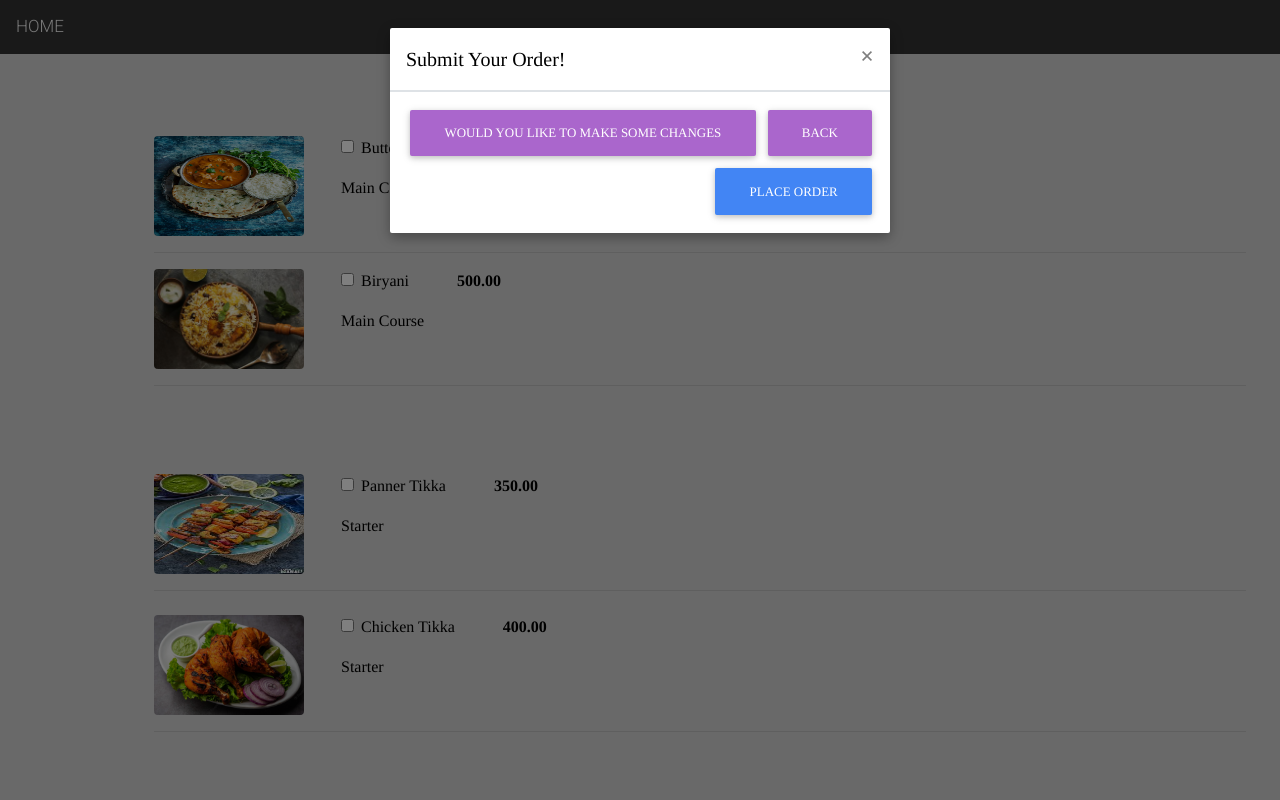
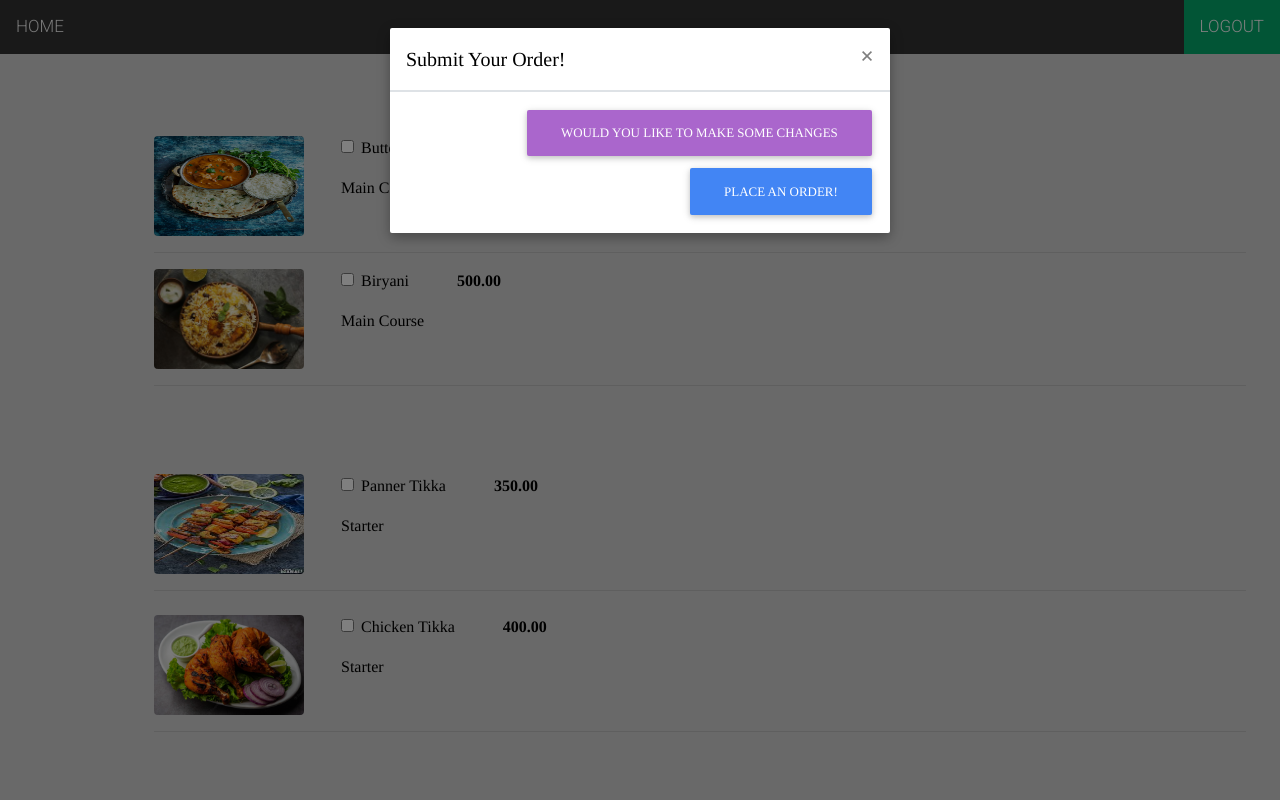
Before and after one commit to aniketshetty550/x23217529_CDOS_Project, a Django app: page /order/ in a window 1280 px wide, after a click on "SUBMIT ORDER". Run offline with Django 3.2, Linux system fonts and the light colour scheme; data comes from the database, SQL or seed files in the repository; both versions use the stored data as it was after the commit; some libraries are stand-ins or nearby versions.

Commit message:
fourtenth commit

```diff
--- a/Food_Delivery_App/urls.py
+++ b/Food_Delivery_App/urls.py
@@ -15,7 +15,7 @@ Including another URLconf
 """
 from django.contrib import admin
 from django.urls import path
-from customer.views import Home, About, Order, Contact, Menu, MenuSearch, Login, Signup, Adminlogin
+from customer.views import Home, About, Order, Contact, Menu, MenuSearch, Login, Signup, Adminlogin, AddMenu
 from django.conf.urls.static import static
 from django.conf import settings
 # from .views import Login, Signup
@@ -31,7 +31,7 @@ urlpatterns = [
     path('order/', Order.as_view(), name='order'),
     path('login/', Login.as_view(), name='login'),
     path('signup/', Signup.as_view(), name='signup'),
-    # path('add/', Add.as_view(), name='add'),
+    path('addmenu/', AddMenu.as_view(), name='addmenu'),
     path('adminlogin/', Adminlogin.as_view(), name='adminlogin'),
 
 ]+static(settings.MEDIA_URL,document_root=settings.MEDIA_ROOT)
--- /dev/null
+++ b/customer/templates/addmenu.html
@@ -0,0 +1 @@
+<h1>Add Menu</h1>
--- a/customer/templates/home.html
+++ b/customer/templates/home.html
@@ -54,10 +54,8 @@
 <div class="topnav">
   <a class="active" href="{% url 'contact' %}">CONTACT US</a>
   <a href="{% url 'about' %}">ABOUT</a>
-  <a href="{% url 'menu' %}">MENU</a>
-  <!--<a class="active" href="{% url 'login' %}">LOGIN</a>-->
-  <!--<a class="active" href="{% url 'signup' %}">SIGN-UP</a>-->
-  <!--<a href="{% url 'order' %}" class="split">PLACE AN ORDER</a>-->
+  <!--<a href="{% url 'menu' %}">MENU</a>-->
+  <a href="{% url 'menu' %}" class="split">MENU</a>
 </div>
 
 <div class="container mb-5" style="padding-left:400px", >
--- a/customer/templates/login.html
+++ b/customer/templates/login.html
@@ -5,9 +5,8 @@
 <style>
 
 body {
-            background-color: white
-
-             }
+  background-color: white
+  }
 
 body {font-family: TImes, Helvetica, sans-serif;}
 form {border: 3px solid #f1f1f1;}
@@ -81,5 +80,6 @@ span.psw {
   </script>
       {% endif %}
 
+</body>
 
 {% endblock content %}
--- a/customer/templates/menu.html
+++ b/customer/templates/menu.html
@@ -48,7 +48,7 @@
 
 <div class="topnav">
   <a class="active" href="{% url 'login' %}">Grab Some Food!</a>
-  <!--<a href="{% url 'adminlogin' %}" class="split">Add Menu</a>-->
+  <a href="{% url 'home' %}" class="split">HOME</a>
 </div>
 
 <div class="container">
--- a/customer/templates/order.html
+++ b/customer/templates/order.html
@@ -37,11 +37,18 @@
       color: black;
     }
 
+    .topnav a.split {
+      float: right;
+      background-color: #04AA6D;
+      color: white;
+    }
+
 
 </style>
 
 <div class="topnav">
   <a class="active" href="{% url 'home' %}">HOME</a>
+  <a href="{% url 'home' %}" class="split">LOGOUT</a>
 </div>
 
 
@@ -179,9 +186,9 @@
                         </button>
                       </div>
                       <div class="modal-footer">
-                         <button type="button" class="btn btn-secondary" data-dismiss="modal">Would you like to Make some changes</button>
-                        <button type="button" class="btn btn-secondary" data-dismiss="modal">Back</button>
-                        <button type="submit" class="btn btn-primary">Place Order</button>
+                        <button type="button" class="btn btn-secondary" data-dismiss="modal">Would you like to Make some changes</button>
+                        <!--<button type="button" class="btn btn-secondary" data-dismiss="modal">Back</button>-->
+                        <button type="submit" class="btn btn-primary">Place An Order!</button>
                       </div>
                     </div>
                   </div>
--- a/customer/templates/order_confirmation.html
+++ b/customer/templates/order_confirmation.html
@@ -52,7 +52,7 @@
 
 <div class="topnav">
   <!--<a class="active" href="{% url 'home' %}">Home</a>-->
-  <a href="{% url 'home' %}" class="split">Logout</a>
+  <a href="{% url 'home' %}" class="split">LOGOUT</a>
 </div>
 
 <div class="container mb-5">
--- a/customer/templates/signup.html
+++ b/customer/templates/signup.html
@@ -13,7 +13,7 @@
             body {font-family: Times, serif;}
 
             input[type=text], input[type=password] {
-            width: 100%;
+            width: 12%;
             margin: 5px 0 22px 0;
             display: inline-block;
             border: none;
@@ -36,7 +36,7 @@
             margin: 8px 0;
             border: none;
             cursor: pointer;
-            width: 11%;
+            width: 20%;
             opacity: 0.9;
             }
 
@@ -69,7 +69,7 @@
         {% csrf_token %}
             <div class="container">
             <h1><b>Sign Up</b></h1>
-            <p>Fill this form and enjoy your Food</p>
+            <p>Fill this form and enjoy your Food!</p>
             <hr>
 
         <label for="first_name"><b>First Name</b></label>
--- a/customer/views.py
+++ b/customer/views.py
@@ -19,9 +19,9 @@ class Adminlogin(View):
         return render(request, 'adminlogin.html')
 
 
-# class Add(View):
-#     def get(self,request, *args, **kwargs):
-#         return render(request, 'add.html')
+class AddMenu(View):
+    def get(self,request, *args, **kwargs):
+        return render(request, 'addmenu.html')
 
 class Menu(View):
     def get(self,request, *args, **kwargs):
@@ -124,31 +124,38 @@ class Order(View):
 
         return render(request, 'order_confirmation.html', context)
 
+
 class Login(View):
     def get(self, request, *args, **kwargs):
-        if request.method == 'POST':
-            # Assuming you have a custom user model with first_name, last_name, and password fields
+        print(request.method)
+        if request.method =='POST':
             email = request.POST.get('email')
-            # first_name = request.POST.get('first_name')
-            # last_name = request.POST.get('last_name')
             password = request.POST.get('password')
-
-            # Authenticate user
-            # user = authenticate(request, first_name=first_name, last_name=last_name, password=password)
             user = authenticate(request, username=email, password=password)
-
-            print(user, email, password)
             if user is None:
                 messages.error(request, "User Credential Invalid.")
                 return render(request, 'login.html')
             else:
-                auth_login(request,user)
-                # Redirect to the gallery page
-                return redirect('/order')
+                auth_login(request, user)
+                return redirect('order')
         else:
-            # GET request, render login page
             return render(request, 'login.html')
 
+    def post(self, request, *args, **kwargs):
+        print(request.method)
+        email = request.POST.get('email')
+        password = request.POST.get('password')
+        user = authenticate(request, username=email, password=password)
+        if user is None:
+            messages.error(request, "User Credential Invalid.")
+            return render(request, 'login.html')
+        else:
+            auth_login(request, user)
+            print(self.request.user.is_staff)
+            if self.request.user.is_staff:
+                return redirect('addmenu')
+            else:
+                return redirect('order')
 
 class Signup(View):
     def get(self, request, *args, **kwargs):
```
Also changed, not shown: db.sqlite3.
